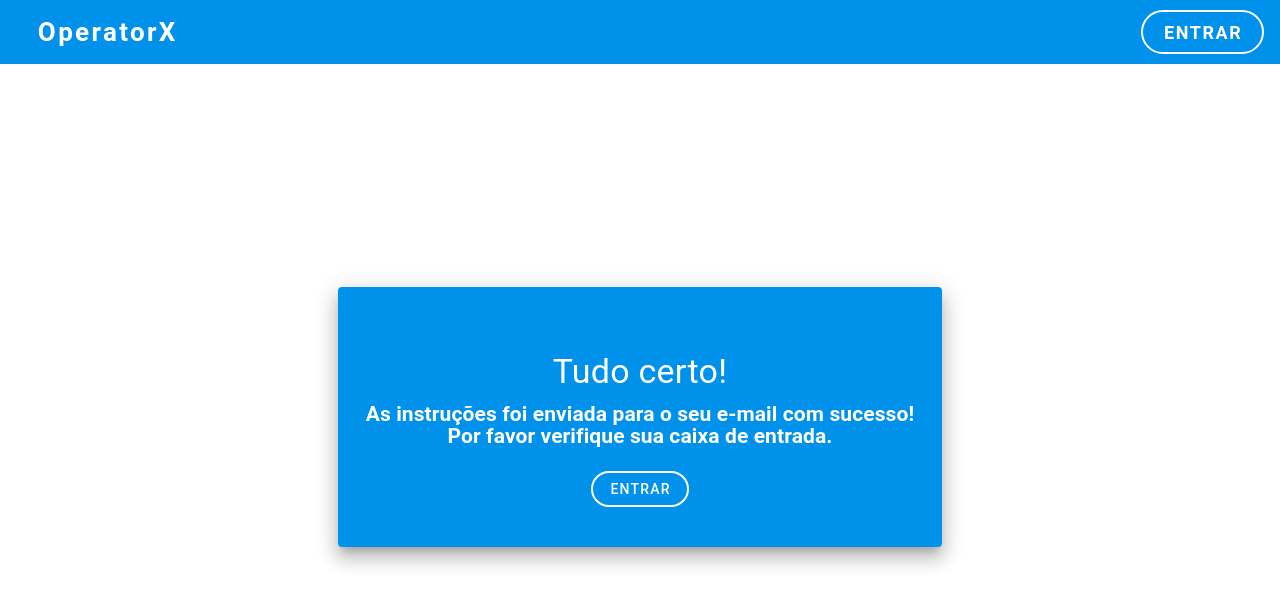
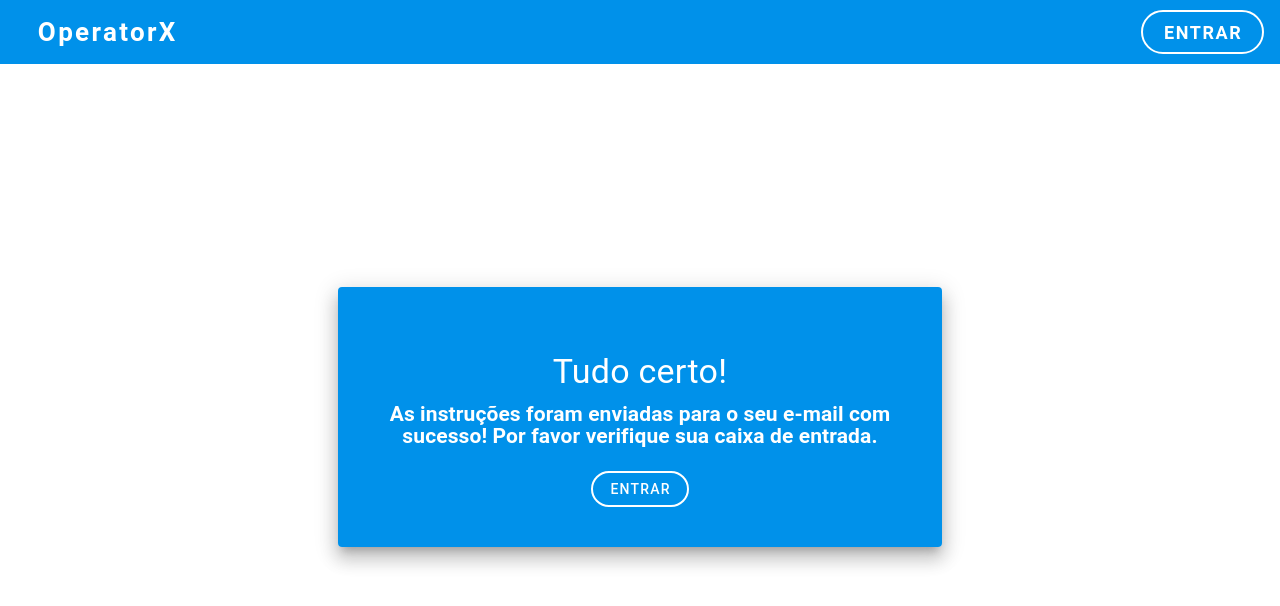
Before and after one commit to vtrgazola/Projeto-Web-TCC, a Vue app: page /recuperar in a window 1280 px wide. Both pictures are taken after a click on the button "ENVIAR E-MAIL". Shown: the top 606 px of the page. Built offline with nearby package versions, Linux system fonts and the light colour scheme.

Commit message:
Arrumando texto e-mail enviado

```diff
--- a/src/components/RecuperarSenha.vue
+++ b/src/components/RecuperarSenha.vue
@@ -56,7 +56,7 @@
                         <h2
                             class="text-center mt-3"
                         >
-                          As instruções foi enviada para o seu e-mail com sucesso!
+                          As instruções foram enviadas para o seu e-mail com sucesso!
                           Por favor verifique sua caixa de entrada.
                         </h2>
                         <div class="text-center mt-6">
```
